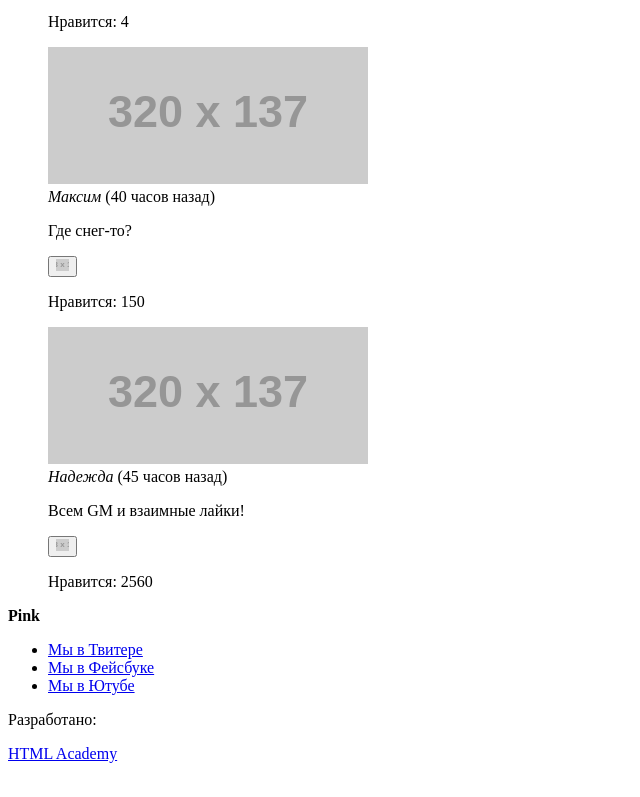
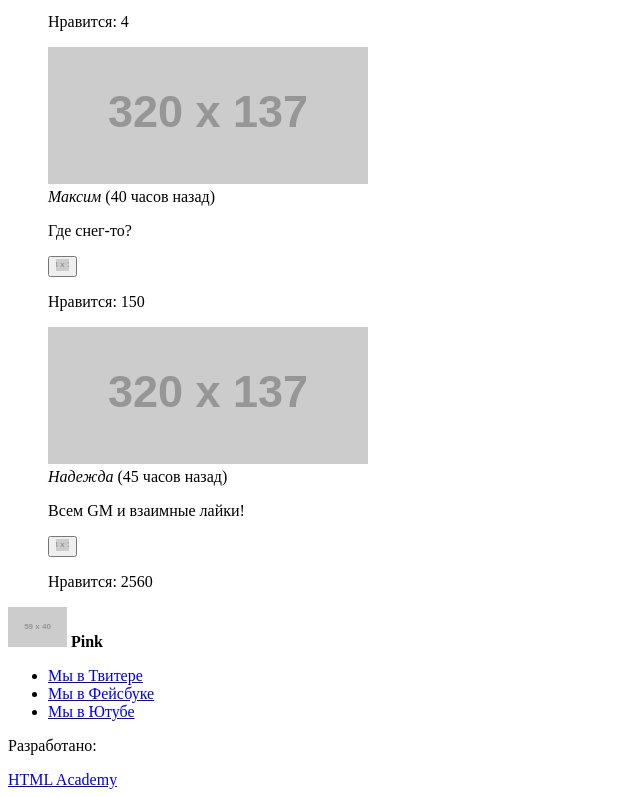
Before and after one commit to Avagis/1311927-pink-20, a website: page source/photo.html in a window 1280 px wide. Shown: the part 2036-2833 px from the top of the page, without its empty margins (0-640 px from the left). Before the commit the page ends 2807 px from the top, so only its background shows below. Drawn offline with Linux system fonts and the light colour scheme; placeholder pictures from the web are drawn by us.

Commit message:
Внес правки

```diff
--- a/source/photo.html
+++ b/source/photo.html
@@ -46,6 +46,7 @@
     <section class="reviews">
       <p class="page-title">Взгляните на фотографии, которые выкладывают пользователи! Видите, как не хватает ваших?</p>
       <div class="reviews__list">
+      	<div class="reviews__wrapper slider">
 	        <blockquote class="reviews__item">
 	          <img class="reviews__author-image" src="https://via.placeholder.com/320x137" alt="Фото Анны">
 	          <div class="reviews__author-info">
@@ -131,11 +132,13 @@
 	          <p class="reviews__author-likes">Нравится: 2560</p>
 	          </div>
 	      </blockquote>
+	    </div>
 
   	<footer class="page-footer">
   		<div class="page-footer__wrapper">
+	  		<img class="page-footer__logo" src="https://via.placeholder.com/59x40" alt="Лого Пинк">
+		    <b class="social__title">Pink</b>
 	  			<div class="page-footer__social">
-		        <b class="social__title">Pink</b>
 		        <ul class="social__list">
 		          <li class="social__item">
 		            <a class="social__link social__link--twitter" href="https://www.twitter.com/pink">Мы в Твитере</a>
```
Also changed, not shown: source/form.html (+3 -2 lines), source/index.html (+3 -2 lines). Lines whose indentation alone changed are shown as unchanged.
